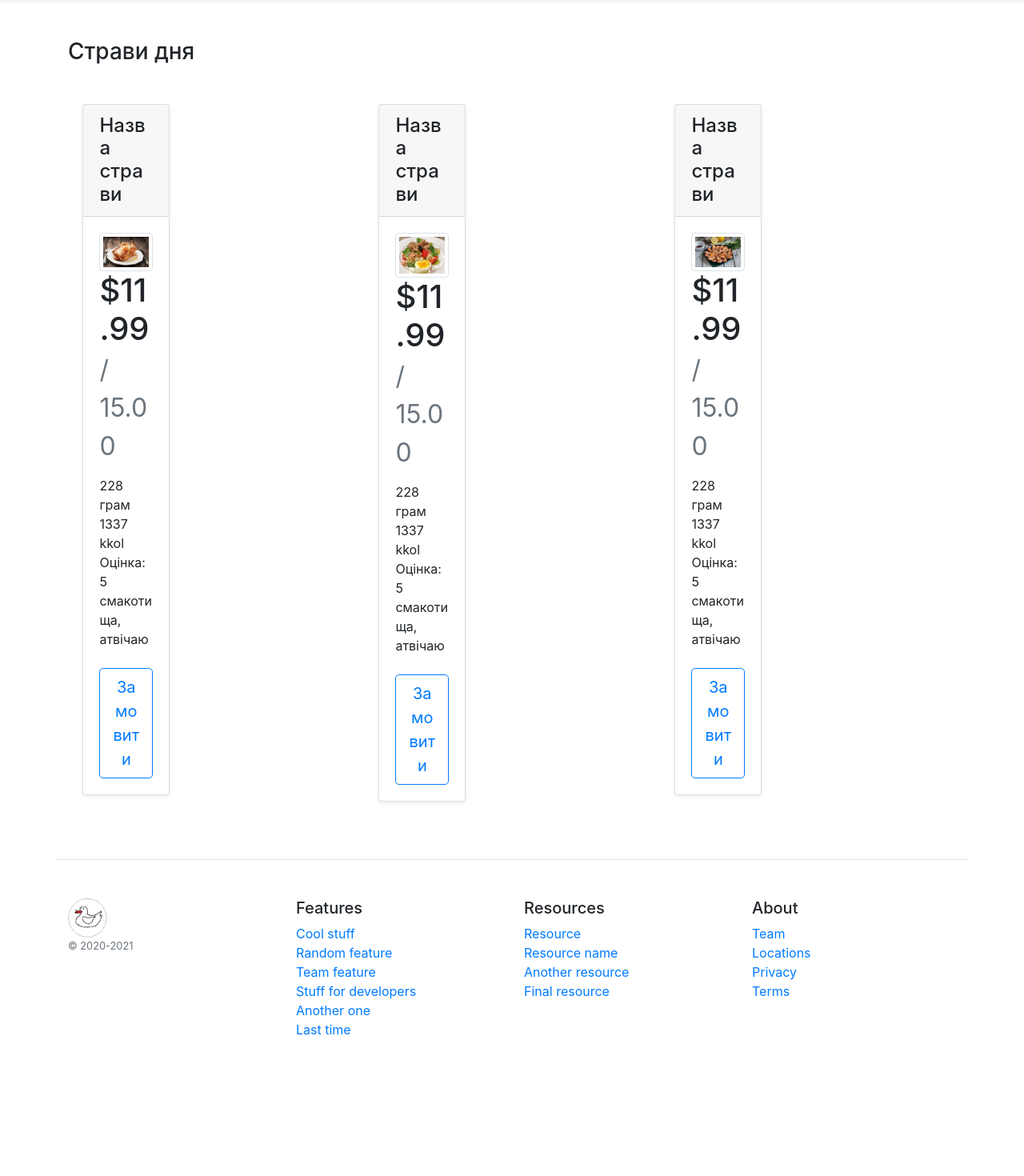
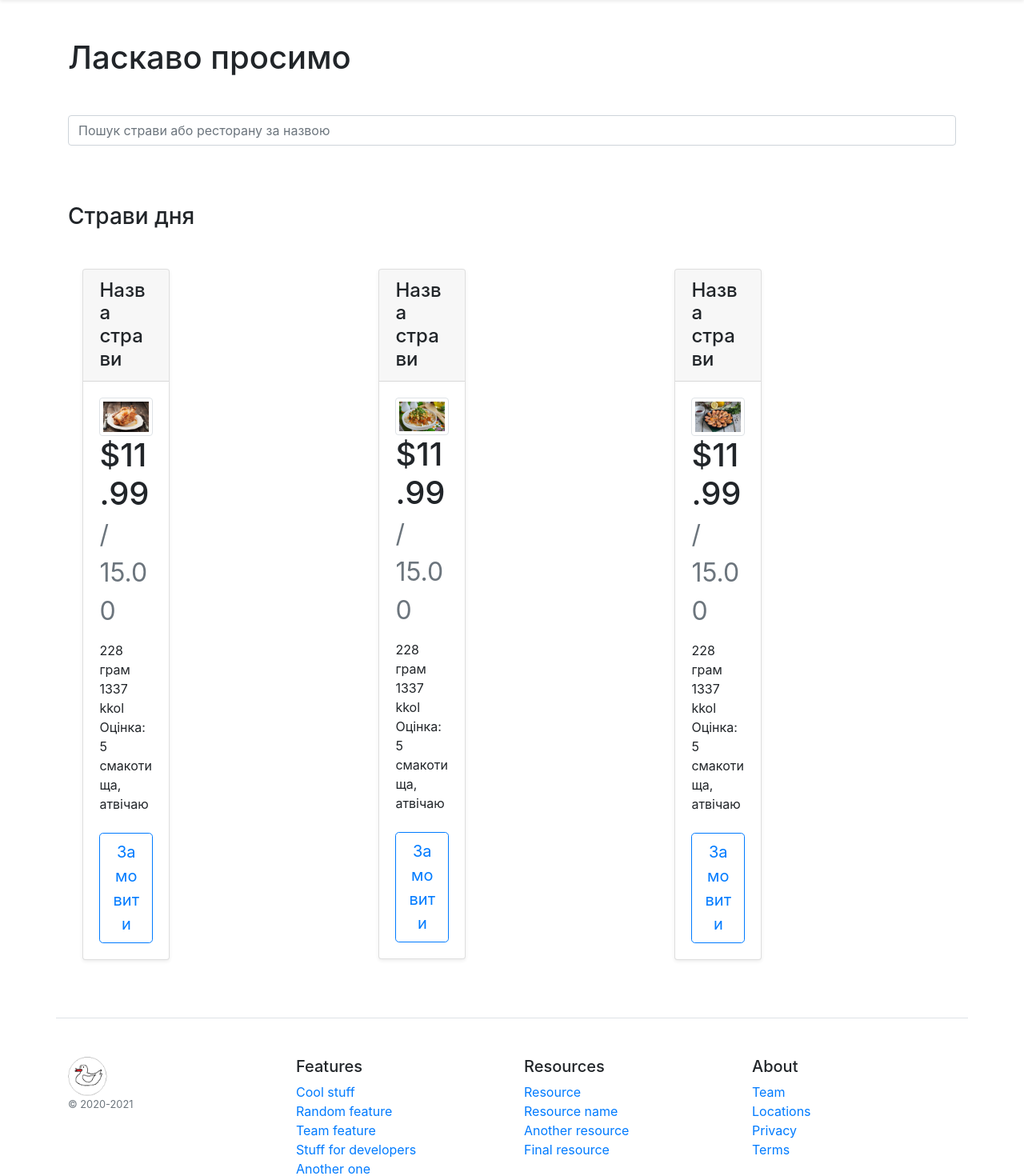
Before and after one commit to Agetiv/Diplom, a PHP site: page /Index.php in a window 1280 px wide. Shown: the part 71-1541 px from the top of the page at 80% size. Before the commit the page ends 1365 px from the top, so only its background shows below. Run offline with PHP 8.4, Linux system fonts and the light colour scheme.

Commit message:
search board

```diff
--- a/Index.php
+++ b/Index.php
@@ -11,6 +11,11 @@
 <body>
 
 <?php require "blocks/header.php" ?>
+
+<div class="container mt-5">
+<h1 class="mb-5">Ласкаво просимо</h1>
+<input type="text" neme="text" placeholder="Пошук страви або ресторану за назвою" class="form-control"><br>
+</div>
 
 <div class="container mt-5">
     <h3 class="mb-5">Страви дня</h3>
```
Also changed, not shown: img/2.jpg.
